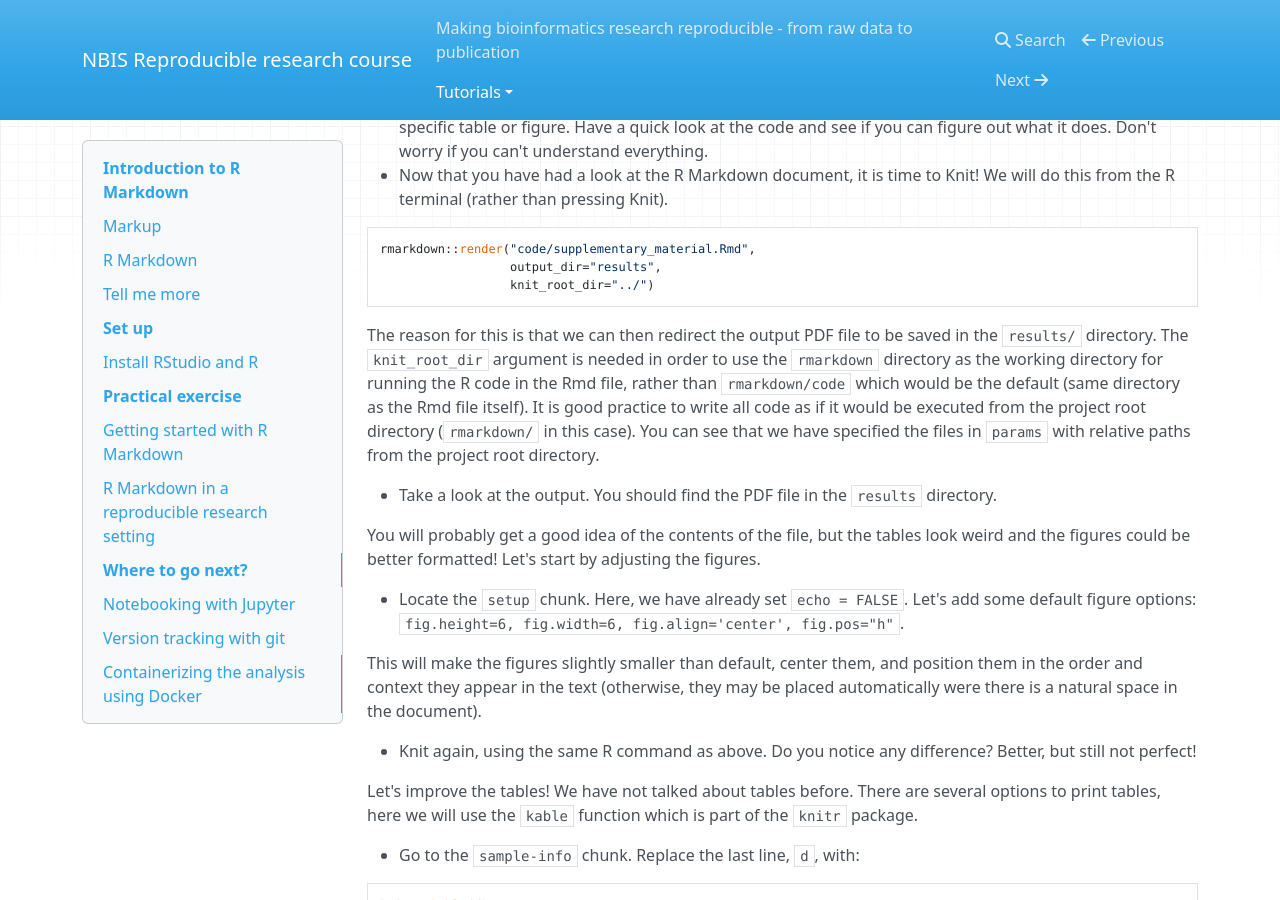
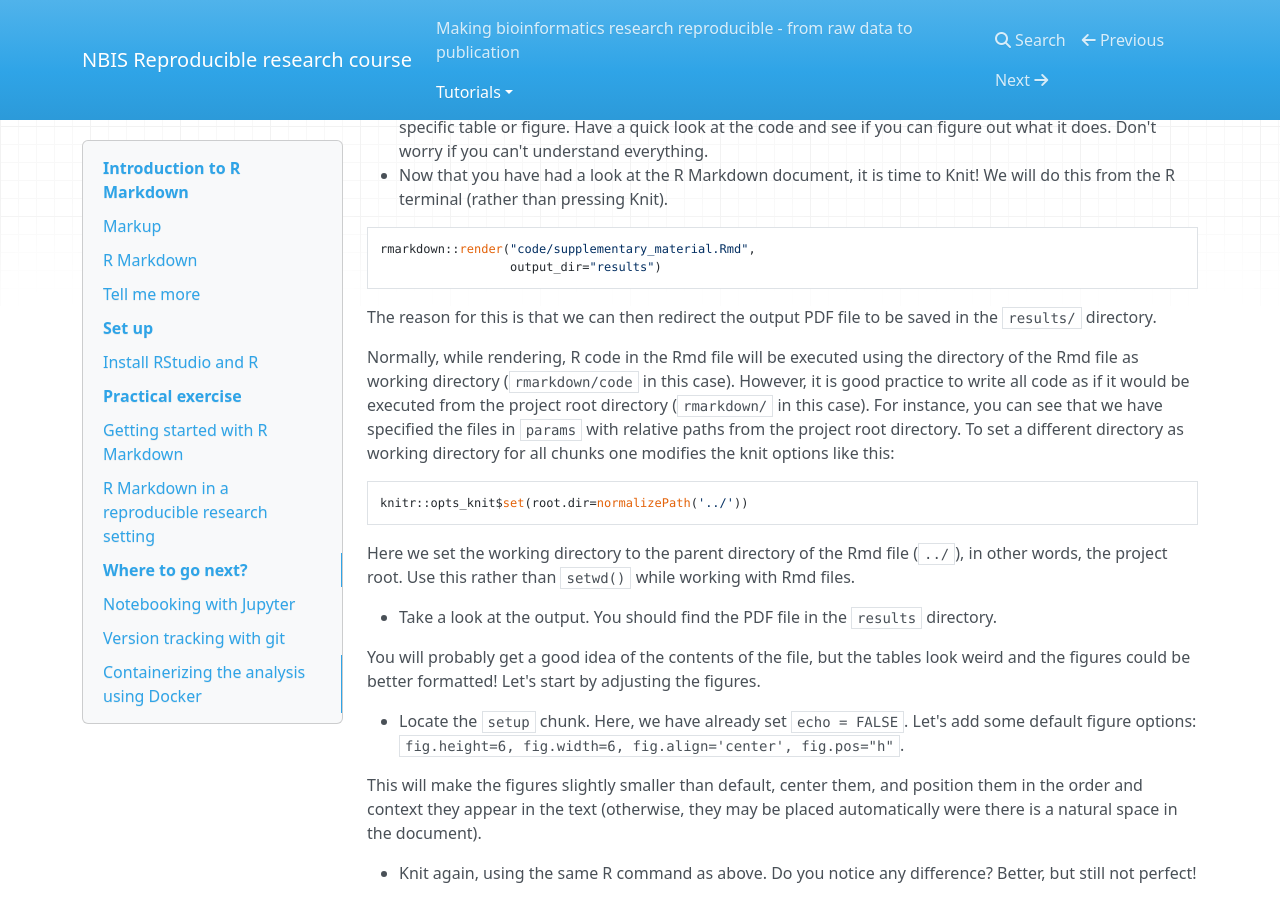
Before and after one commit to NBISweden/workshop-reproducible-research, an MkDocs documentation site: the page built from docs/rmarkdown.md, in a window 1280 px wide and 900 px high, scrolled down 9345 px. Built offline with MkDocs 1.6.1, drawn with Linux system fonts in a browser that asks for light colours; nearby versions of some CDN libraries; old or Windows-style settings are respelled for this version of MkDocs.

Commit message:
fix root.dir optino and decription

````diff
--- a/docs/rmarkdown.md
+++ b/docs/rmarkdown.md
@@ -359,11 +359,19 @@ In particular, make it a practice to keep track of all input files and add them
 
 ```r
 rmarkdown::render("code/supplementary_material.Rmd",
-                  output_dir="results",
-                  knit_root_dir="../")
+                  output_dir="results")
 ```
 
-The reason for this is that we can then redirect the output PDF file to be saved in the `results/` directory. The `knit_root_dir` argument is needed in order to use the `rmarkdown` directory as the working directory for running the R code in the Rmd file, rather than `rmarkdown/code` which would be the default (same directory as the Rmd file itself). It is good practice to write all code as if it would be executed from the project root directory (`rmarkdown/` in this case). You can see that we have specified the files in `params` with relative paths from the project root directory.
+The reason for this is that we can then redirect the output PDF file to be saved in the `results/` directory.
+
+Normally, while rendering, R code in the Rmd file will be executed using the directory of the Rmd file as working directory (`rmarkdown/code` in this case).
+However, it is good practice to write all code as if it would be executed from the project root directory (`rmarkdown/` in this case). For instance, you can see that we have specified the files in `params` with relative paths from the project root directory. To set a different directory as working directory for all chunks one modifies the knit options like this:
+
+```
+knitr::opts_knit$set(root.dir=normalizePath('../'))
+```
+
+Here we set the working directory to the parent directory of the Rmd file (`../`), in other words, the project root. Use this rather than `setwd()` while working with Rmd files.
 
 * Take a look at the output. You should find the PDF file in the `results` directory.
 
````
Also changed, not shown: 1 other file.
